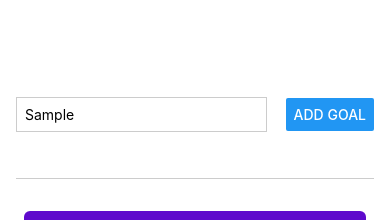
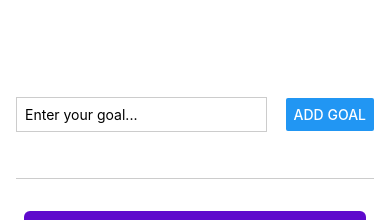
Before and after one commit to jethrosweb/GoalApp, a React Native app: screen / in a window 390 px wide. Both pictures are taken after typing "Sample" into the empty fields and a click on the button "ADD GOAL". Shown: the top 220 px of the page. Built offline with nearby package versions, Linux system fonts and the light colour scheme.

Commit message:
Split app into components

```diff
--- a/App.js
+++ b/App.js
@@ -1,23 +1,13 @@
 import { useState } from "react";
-import {
-  StyleSheet,
-  Text,
-  View,
-  Button,
-  TextInput,
-  ScrollView,
-  FlatList,
-} from "react-native";
+import { StyleSheet, View, FlatList } from "react-native";
+
+import GoalItem from "./components/GoalItem";
+import GoalInput from "./components/GoalInput";
 
 export default function App() {
-  const [enteredGoalText, setEnteredGoalText] = useState("");
   const [courseGoals, setCourseGoals] = useState([]);
 
-  const goalInputHandler = (enteredText) => {
-    setEnteredGoalText(enteredText);
-  };
-
-  const addGoalHandler = () => {
+  const addGoalHandler = (enteredGoalText) => {
     setCourseGoals((currentCourseGoals) => [
       ...currentCourseGoals,
       { id: Math.random().toString(), text: enteredGoalText },
@@ -26,23 +16,12 @@
 
   return (
     <View style={styles.appContainer}>
-      <View style={styles.inputContainer}>
-        <TextInput
-          style={styles.textInput}
-          onChangeText={goalInputHandler}
-          placeholder="Enter your goal..."
-        />
-        <Button title="Add Goal" onPress={addGoalHandler} />
-      </View>
+      <GoalInput onAddGoal={addGoalHandler} />
       <View style={styles.goalsContainer}>
         <FlatList
           data={courseGoals}
           renderItem={(itemData) => {
-            return (
-              <View style={styles.goalItem}>
-                <Text style={styles.goalText}>{itemData.item.text}</Text>
-              </View>
-            );
+            return <GoalItem text={itemData.item.text} />;
           }}
           keyExtractor={(item, index) => {
             return item.id;
@@ -60,32 +39,7 @@
     paddingTop: 50,
     paddingHorizontal: 16,
   },
-  inputContainer: {
-    flex: 1,
-    flexDirection: "row",
-    justifyContent: "space-between",
-    alignItems: "center",
-    marginBottom: 24,
-    borderBottomWidth: 1,
-    borderBottomColor: "#cccccc",
-  },
-  textInput: {
-    borderWidth: 1,
-    borderColor: "#cccccc",
-    width: "70%",
-    marginRight: 8,
-    padding: 8,
-  },
   goalsContainer: {
     flex: 5,
   },
-  goalItem: {
-    margin: 8,
-    padding: 8,
-    borderRadius: 6,
-    backgroundColor: "#5e0acc",
-  },
-  goalText: {
-    color: "white",
-  },
 });
--- /dev/null
+++ b/components/GoalInput.js
@@ -0,0 +1,48 @@
+import { useState } from "react";
+import { StyleSheet, View, TextInput, Button } from "react-native";
+
+function GoalInput(props) {
+  const [enteredGoalText, setEnteredGoalText] = useState("");
+
+  const goalInputHandler = (enteredText) => {
+    setEnteredGoalText(enteredText);
+  };
+
+  const addGoalHandler = () => {
+    props.onAddGoal(enteredGoalText);
+    setEnteredGoalText('');
+  };
+
+  return (
+    <View style={styles.inputContainer}>
+      <TextInput
+        style={styles.textInput}
+        onChangeText={goalInputHandler}
+        placeholder="Enter your goal..."
+        value={enteredGoalText}
+      />
+      <Button title="Add Goal" onPress={addGoalHandler} />
+    </View>
+  );
+}
+
+export default GoalInput;
+
+const styles = StyleSheet.create({
+  inputContainer: {
+    flex: 1,
+    flexDirection: "row",
+    justifyContent: "space-between",
+    alignItems: "center",
+    marginBottom: 24,
+    borderBottomWidth: 1,
+    borderBottomColor: "#cccccc",
+  },
+  textInput: {
+    borderWidth: 1,
+    borderColor: "#cccccc",
+    width: "70%",
+    marginRight: 8,
+    padding: 8,
+  },
+});
--- /dev/null
+++ b/components/GoalItem.js
@@ -0,0 +1,23 @@
+import { StyleSheet, Text, View } from "react-native";
+
+function GoalItem(props) {
+  return (
+    <View style={styles.goalItem}>
+      <Text style={styles.goalText}>{props.text}</Text>
+    </View>
+  );
+}
+
+export default GoalItem;
+
+const styles = StyleSheet.create({
+  goalItem: {
+    margin: 8,
+    padding: 8,
+    borderRadius: 6,
+    backgroundColor: "#5e0acc",
+  },
+  goalText: {
+    color: "white",
+  },
+});
```
